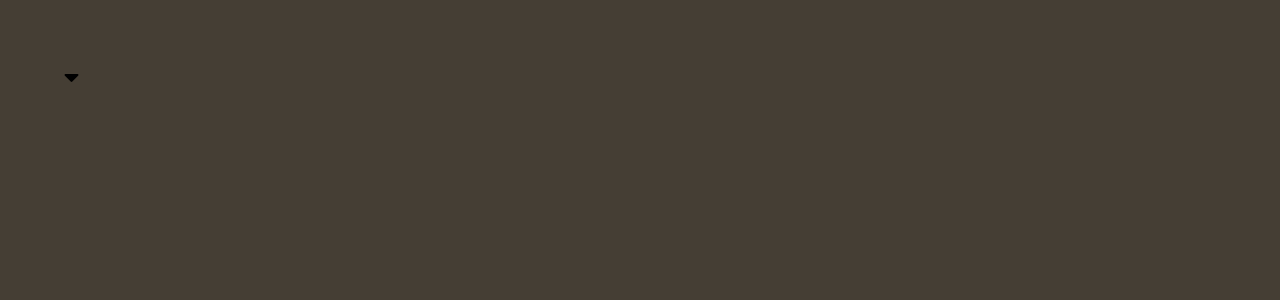
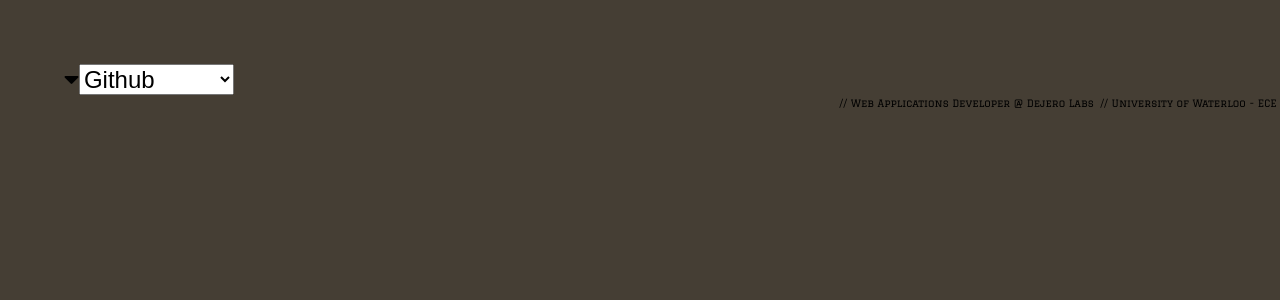
Before and after one commit to justinli0423/home, a React (Create React App) app: page / in a window 1280 px wide. Both pictures are taken after a click on the button 74 px from the left and 77 px from the top of the page. Shown: the top 300 px of the page. Built offline with nearby package versions, Linux system fonts and the light colour scheme; a web font is replaced by a local one.

Commit message:
Added placeholder info

```diff
--- a/src/App.js
+++ b/src/App.js
@@ -5,12 +5,24 @@ import styled from 'styled-components';
 // import Name from './Components/Name';
 import Menu from './Components/Menu';
 import Colors from './Components/Data/Colors';
+import MyInfo from './MyInfo';
+
+const myInfo = {
+  education: '// University of Waterloo - ECE',
+  currentJob: '// Web Applications Developer @ Dejero Labs',
+};
 
 const App = () => (
   <Wrapper
     className="db"
   >
     <Menu />
+    <MyInfo
+      textToType={myInfo.education}
+    />
+    <MyInfo
+      textToType={myInfo.currentJob}
+    />
   </Wrapper>
 );
 
--- a/src/Components/Menu.js
+++ b/src/Components/Menu.js
@@ -1,3 +1,5 @@
+/* eslint-disable jsx-a11y/interactive-supports-focus */
+/* eslint-disable jsx-a11y/click-events-have-key-events */
 import React, { Component } from 'react';
 import styled from 'styled-components';
 
@@ -24,14 +26,31 @@ export default class Menu extends Component {
     });
   }
 
+  renderMenu() {
+    const { clicked } = this.state;
+    if (clicked) {
+      return (
+        <select>
+          <option>Github</option>
+          <option>Projects</option>
+          <option>Experiences</option>
+          <option>LinkedIn</option>
+        </select>
+      );
+    }
+    return null;
+  }
+
   render() {
     return (
       <div>
         <span
           className="dib ml5 mt5 f3"
+          role="button"
           onClick={() => this.menuStateChanged(this)}
         >
           { this.isMenuActive() }
+          { this.renderMenu() }
         </span>
       </div>
     );
--- /dev/null
+++ b/src/MyInfo.js
@@ -0,0 +1,96 @@
+import React, { Component } from 'react';
+import styled from 'styled-components';
+
+import Colors from './Components/Data/Colors';
+
+export default class MyInfo extends Component {
+  constructor(props) {
+    super(props);
+    this.state = {
+      textTyped: '',
+      typedCount: 1,
+      typeSpeed: 60,
+    };
+  }
+
+  componentDidMount() {
+    const {
+      typeSpeed,
+    } = this.state;
+
+    setInterval(() => {
+      const {
+        typedCount,
+      } = this.state;
+
+      const {
+        textToType,
+      } = this.props;
+
+      console.log(textToType);
+
+      if (!!textToType && typedCount <= textToType.length) {
+        this.setState({
+          textTyped: textToType.substring(0, typedCount),
+          typedCount: typedCount + 1,
+        });
+      }
+    }, typeSpeed);
+  }
+
+  componentDidUpdate() {
+    const {
+      typedCount,
+    } = this.state;
+
+    const {
+      textToType,
+    } = this.props;
+
+    if (typedCount === textToType.length) {
+      clearInterval(this.interval);
+    }
+  }
+
+  componentWillUnmount() {
+    clearInterval(this.interval);
+  }
+
+  render() {
+    const {
+      textTyped,
+    } = this.state;
+    return (
+      <Wrapper>
+        <Caption>
+          { textTyped }
+        </Caption>
+      </Wrapper>
+    );
+  }
+}
+
+const Wrapper = styled.div`
+  display: flex;
+  flex-direction: column;
+  float: right;
+  white-space: nowrap;
+  font-family: 'Graduate', cursive;
+  color: ${Colors.white};
+`;
+
+const Caption = styled.div`
+  font-size: 1em;
+  margin: 0 auto;
+  padding: .3em;
+  @media (max-width: 1025px) {
+    font-size: .8em;
+  }
+
+  &::after {
+    content: 'i';
+    color: transparent;
+    overflow: hidden;
+    font-size: 1px;
+  }
+`;
```
